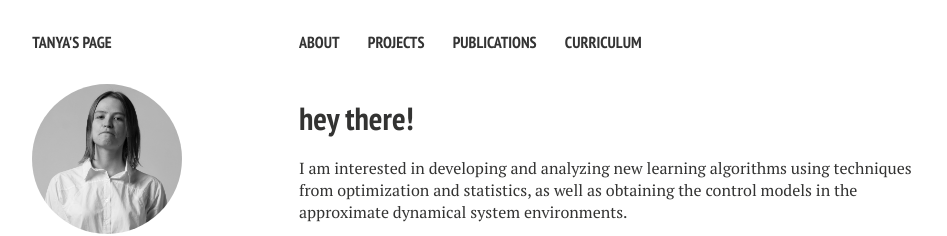
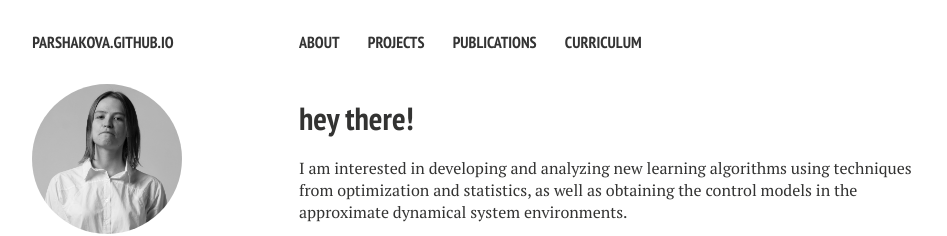
Before and after one commit to alexanch/parshakova.github.io, a Jekyll site: the page built from index.md, in a window 1280 px wide. Shown: the top 236 px of the page, without its empty margins (21-968 px from the left). Built offline with Jekyll 4.4.1, drawn with Linux system fonts in a browser that asks for light colours; nearby versions of some CDN libraries.

Commit message:
Update _config.yml

```diff
--- a/_config.yml
+++ b/_config.yml
@@ -1,4 +1,4 @@
-title:            Tanya's page
+title:
 description:      hey there!
 # Your site's domain goes here. Leave localhost server or blank when working locally.
 url:              //parshakova.github.io
```
